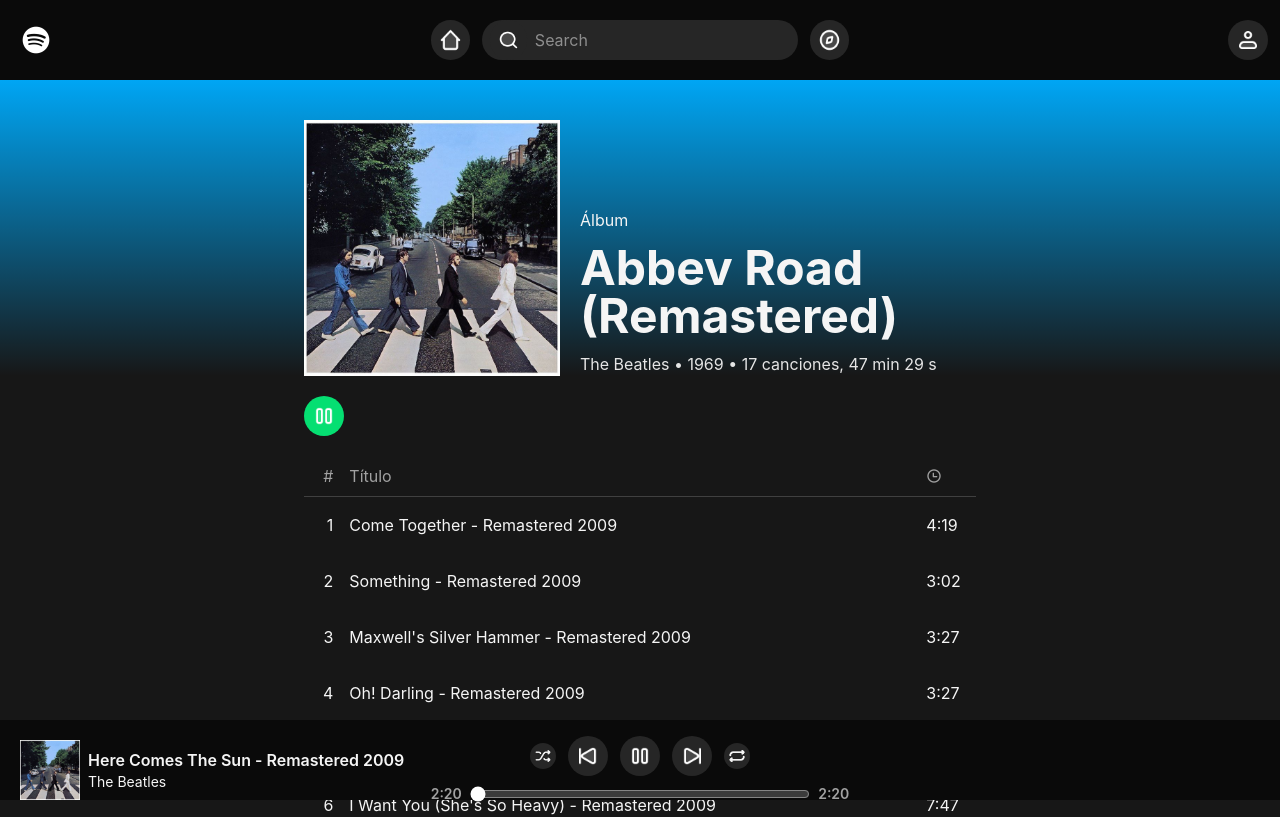
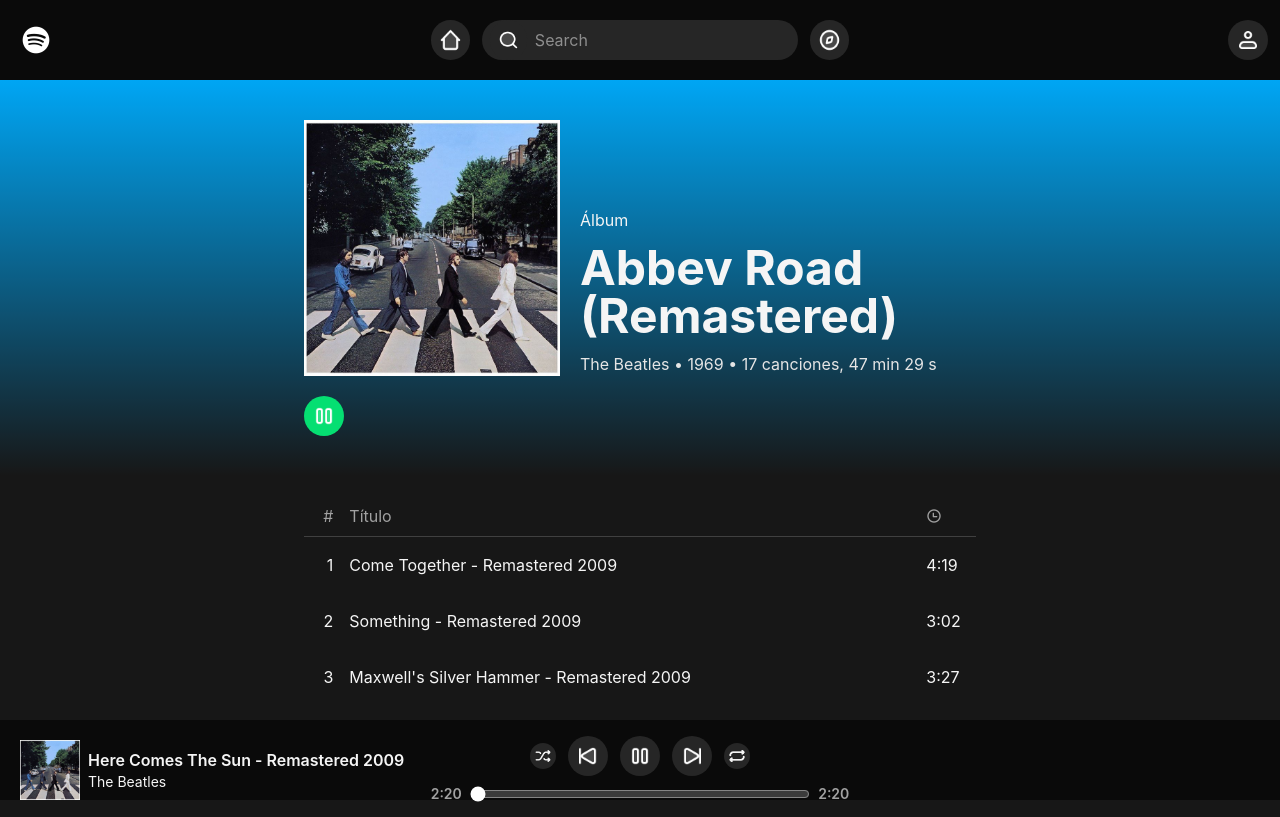
Before and after one commit to lui5gl/spotify-vue, a Vue app: page / in a window 1280 px wide. Shown: the top 817 px of the page. Built offline with nearby package versions, Linux system fonts and the light colour scheme.

Commit message:
Add Cover component for album display and integrate play button functionality in Browse

```diff
--- a/src/modules/browse/browse.vue
+++ b/src/modules/browse/browse.vue
@@ -1,4 +1,5 @@
 <script setup lang="ts">
+import Cover from "./cover/cover.vue";
 import Track from "./track/track.vue";
 
 defineProps({
@@ -119,43 +120,7 @@
 
 <template>
   <main class="flex flex-col gap-5 my-20">
-    <section class="bg-gradient-to-b from-sky-500 pt-10">
-      <div class="w-full max-w-2xl flex gap-5 justify-center items-end mx-auto">
-        <img src="/images/The-Beatles.png" alt="" class="w-full max-w-64" />
-        <div class="flex flex-col gap-3">
-          <p class="text-neutral-100">Álbum</p>
-          <p class="text-neutral-100 font-bold text-5xl">
-            Abbev Road (Remastered)
-          </p>
-          <p class="text-neutral-200">
-            The Beatles • 1969 • 17 canciones, 47 min 29 s
-          </p>
-        </div>
-      </div>
-    </section>
-
-    <section class="w-full max-w-2xl mx-auto">
-      <button
-        @click="handleTogglePlay"
-        class="hover:bg-green-500 hover:scale-110 bg-green-400 p-2 rounded-full transition-all duration-75 cursor-pointer"
-      >
-        <img
-          v-if="isPlaying === true"
-          src="/icons/player/play.png"
-          width="24"
-          height="24"
-          alt="player play"
-        />
-
-        <img
-          v-if="isPlaying === false"
-          src="/icons/player/pause.png"
-          width="24"
-          height="24"
-          alt="player pause"
-        />
-      </button>
-    </section>
+    <Cover :is-playing="isPlaying" @toggle-play="handleTogglePlay" />
 
     <section class="w-full max-w-2xl mx-auto mb-10">
       <table class="text-neutral-400 w-full grid-cols-3">
--- /dev/null
+++ b/src/modules/browse/cover/cover.vue
@@ -0,0 +1,49 @@
+<script setup lang="ts">
+defineProps({
+  isPlaying: Boolean,
+});
+
+const emit = defineEmits(["togglePlay"]);
+
+const handleTogglePlay = () => {
+  emit("togglePlay");
+};
+</script>
+
+<template>
+  <section class="bg-gradient-to-b from-sky-500 py-10 flex flex-col gap-5">
+    <div class="w-full max-w-2xl flex gap-5 justify-center items-end mx-auto">
+      <img src="/images/The-Beatles.png" alt="" class="w-full max-w-64" />
+      <div class="flex flex-col gap-3">
+        <span class="text-neutral-100">Álbum</span>
+        <span class="text-neutral-100 font-bold text-5xl">
+          Abbev Road (Remastered)
+        </span>
+        <span class="text-neutral-200">
+          The Beatles • 1969 • 17 canciones, 47 min 29 s
+        </span>
+      </div>
+    </div>
+    <section class="w-full max-w-2xl mx-auto">
+      <button
+        @click="handleTogglePlay"
+        class="hover:bg-green-500 hover:scale-110 bg-green-400 p-2 rounded-full transition-all duration-75 cursor-pointer"
+      >
+        <img
+          v-if="isPlaying === true"
+          src="/icons/player/play.png"
+          width="24"
+          height="24"
+          alt="Play player"
+        />
+        <img
+          v-if="isPlaying === false"
+          src="/icons/player/pause.png"
+          width="24"
+          height="24"
+          alt="Pause player"
+        />
+      </button>
+    </section>
+  </section>
+</template>
```
